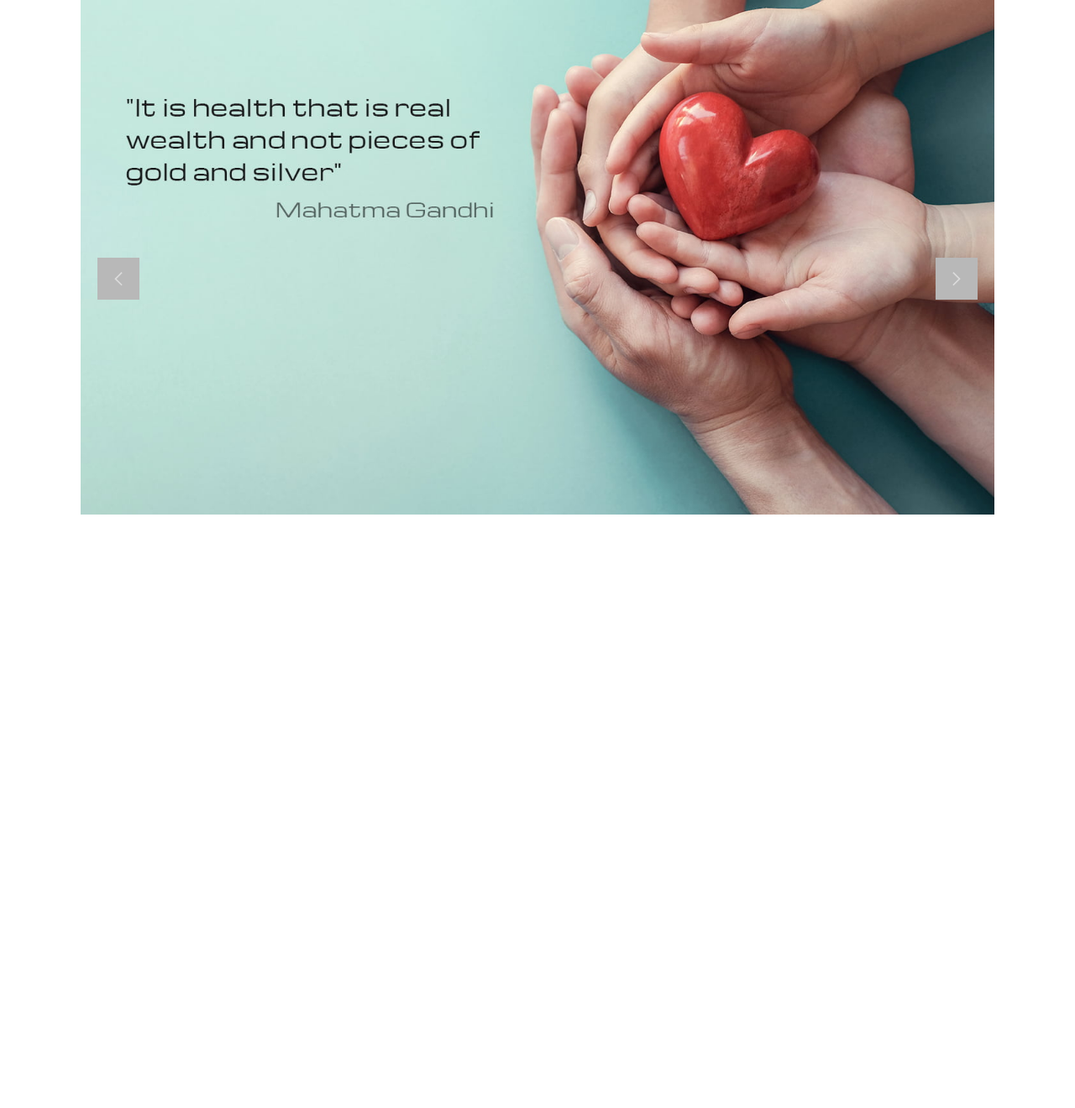
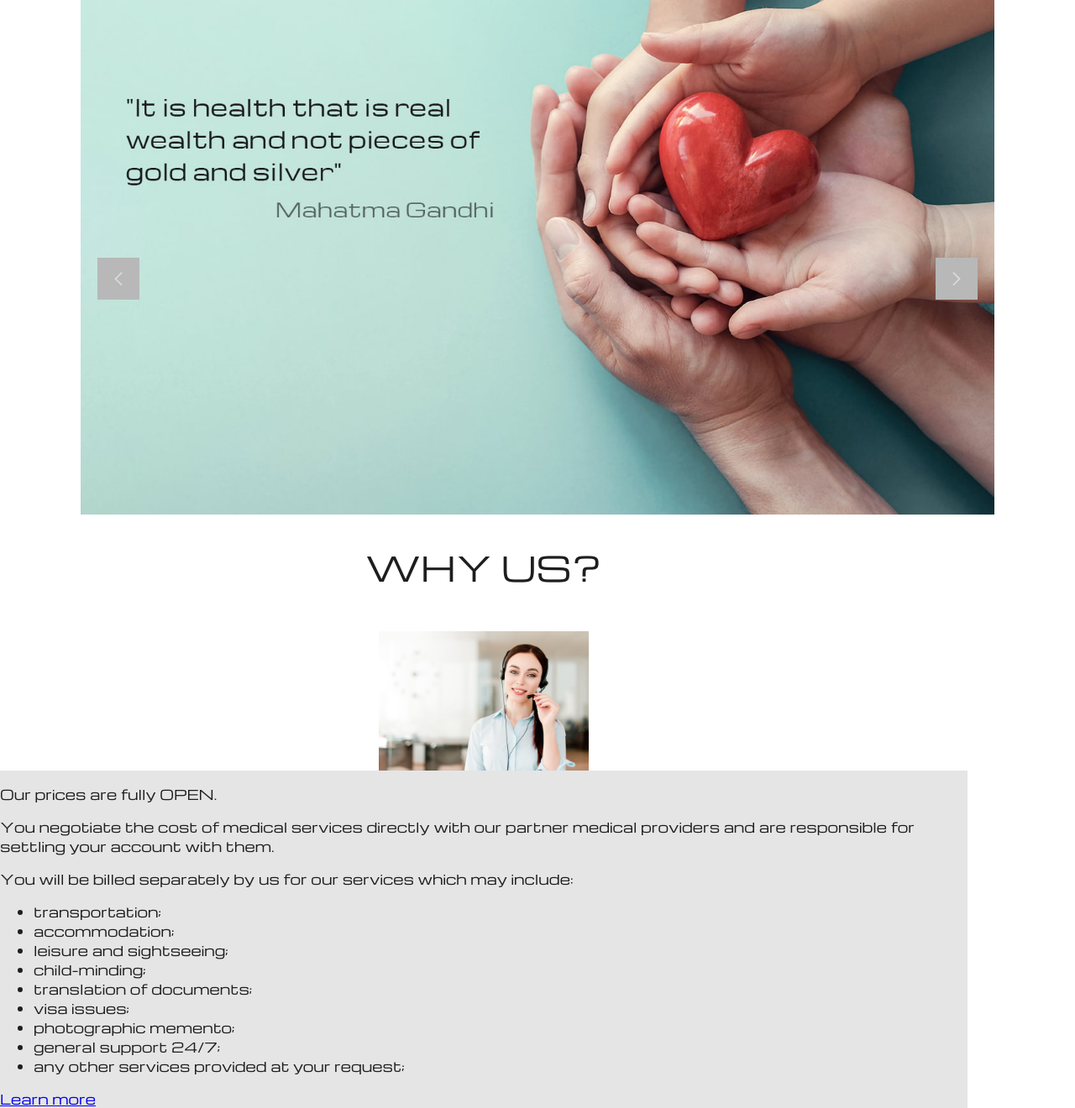
Before and after one commit to Mishok1/Diviamed, a PHP site: page / in a window 1280 px wide; the page is wider, and only the part inside the window is pictured. Shown: the part 241-1561 px from the top of that part at 84% size. Before the commit the page ends 854 px from the top of that part, so only its background shows below. Run offline with PHP 8.4, Linux system fonts and the light colour scheme.

Commit message:
added_content_why_us

```diff
--- a/index.html
+++ b/index.html
@@ -235,7 +235,28 @@
 
         <!-- why us -->
         <section class="why_us_section">
-
+            <h2 class="why_us_header">WHY US?</h2>
+            <img class="why_us_img" src="./images/customer-technical-support-representative-scaled.jpg"
+                alt="customer-technical-support-representative" width="350" height="235">
+            <article class="why_us_article">
+                <p>Our prices are fully OPEN.</p>
+                <p>You negotiate the cost of medical services directly with our partner medical providers and are
+                    responsible for settling
+                    your account with them.</p>
+                <p>You will be billed separately by us for our services which may include:</p>
+                <ul>
+                    <li>transportation;</li>
+                    <li>accommodation;</li>
+                    <li>leisure and sightseeing;</li>
+                    <li>child-minding;</li>
+                    <li>translation of documents;</li>
+                    <li>visa issues;</li>
+                    <li>photographic memento;</li>
+                    <li>general support 24/7;</li>
+                    <li>any other services provided at your request;</li>
+                </ul>
+                <a href="#">Learn more</a>
+            </article>
         </section>
     </main>
     <footer class="main_footer"></footer>
--- a/styles/style.css
+++ b/styles/style.css
@@ -321,11 +321,38 @@
   opacity: .70;
 }
 
+/* why us section */
+
+.why_us_section{
+  max-width: 1500px;
+  width: 90%;
+  display: flex;
+  flex-direction: column;
+  align-items: center;
+}
+
+.why_us_header{
+  font-size: 2.5rem;
+  font-weight: lighter;
+  margin-bottom: 3rem;
+}
+
+.why_us_img{
+  width: 250px;
+}
+
+.why_us_article{
+  background-color: #e5e5e5;
+  width: 100%;
+  margin: 0 auto;
+}
+
 /* media */
 
 /* break points
   1800px;
   1024px;
+  800px;
 */
 
 @media (max-width:1800px) {
```
Also changed, not shown: images/customer-technical-support-representative-scaled.jpg (added).
